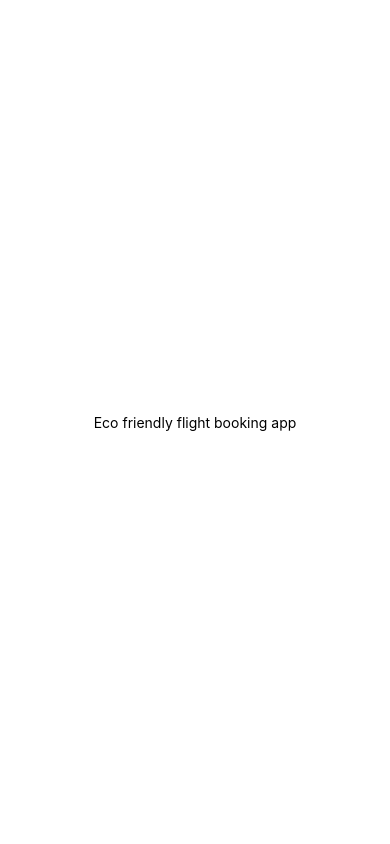
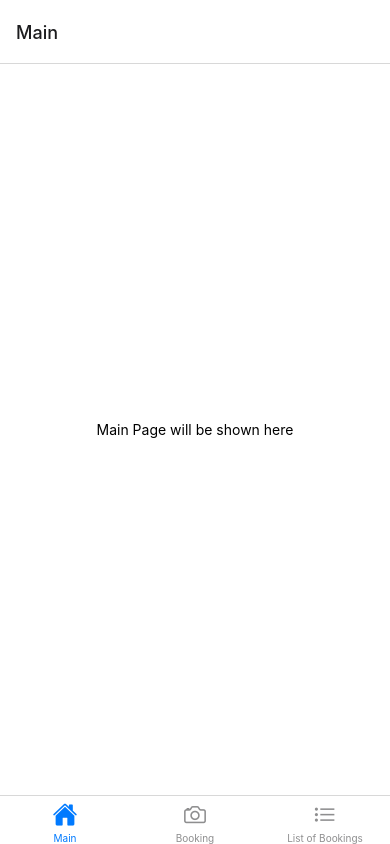
Before and after one commit to HeydarliAtabay/Eco_friendly_flight_booking, a React Native app in the folder eco_flight_app/: screen / in a window 390 px wide. Built offline with nearby package versions, Linux system fonts and the light colour scheme.

Commit message:
Empty pages; Bottom navigation

```diff
--- a/eco_flight_app/App.tsx
+++ b/eco_flight_app/App.tsx
@@ -1,20 +1,9 @@
-import { StatusBar } from 'expo-status-bar';
-import { StyleSheet, Text, View } from 'react-native';
+import MainContainer from "./src/Navigation/MainContainer";
 
 export default function App() {
   return (
-    <View style={styles.container}>
-      <Text>Eco friendly flight booking app</Text>
-      <StatusBar style="auto" />
-    </View>
+    <>
+      <MainContainer />
+    </>
   );
 }
-
-const styles = StyleSheet.create({
-  container: {
-    flex: 1,
-    backgroundColor: '#fff',
-    alignItems: 'center',
-    justifyContent: 'center',
-  },
-});
--- /dev/null
+++ b/eco_flight_app/src/Navigation/MainContainer.tsx
@@ -0,0 +1,58 @@
+import * as React from 'react'
+import { NavigationContainer } from '@react-navigation/native'
+import { createBottomTabNavigator } from '@react-navigation/bottom-tabs'
+import Ionicons from 'react-native-vector-icons/Ionicons'
+
+// Screens
+
+import MainPage from './Pages/MainPage'
+import ListOfBookingsPage from './Pages/ListOfBookings'
+import BookingPage from './Pages/BookingPage'
+
+// Screen names
+const MainName = "Main";
+const BookingName = "Booking";
+const ListName = "List of Bookings";
+
+const Tab = createBottomTabNavigator()
+
+
+export default function MainContainer() {
+    return (
+        <>
+            <NavigationContainer>
+                <Tab.Navigator
+                    initialRouteName={MainName}
+                    screenOptions={({ route }) => ({
+                        tabBarIcon: ({ focused, color, size }) => {
+                            let iconName;
+                            let rn = route.name;
+                            if (rn === MainName) {
+                                iconName = focused ? 'home' : 'home-outline'
+                            } else if (rn === BookingName) {
+                                iconName = focused ? 'camera' : 'camera-outline'
+                            } else if (rn === ListName) {
+                                iconName = focused ? 'list' : 'list-outline'
+                            }
+
+
+                            return <Ionicons name={iconName !== undefined ? iconName : ''} size={size} color={color} />
+                        },
+                    })}
+                // tabBarOptions={{
+                //     activeTintColor: '#385399',
+                //     inactiveTintColor: 'grey',
+                //     labelStyle: { paddingBottom: 5, fontSize: 10 },
+                // }}
+
+
+                >
+                    <Tab.Screen name={MainName} component={MainPage} />
+                    <Tab.Screen name={BookingName} component={BookingPage} />
+                    <Tab.Screen name={ListName} component={ListOfBookingsPage} />
+
+                </Tab.Navigator>
+            </NavigationContainer>
+        </>
+    )
+}
--- /dev/null
+++ b/eco_flight_app/src/Navigation/Pages/BookingPage.tsx
@@ -0,0 +1,20 @@
+import { StatusBar } from 'expo-status-bar';
+import { StyleSheet, Text, View } from 'react-native';
+
+export default function BookingPage() {
+    return (
+        <View style={styles.container}>
+            <Text>Booking page will be shown here</Text>
+            <StatusBar style="auto" />
+        </View>
+    );
+}
+
+const styles = StyleSheet.create({
+    container: {
+        flex: 1,
+        backgroundColor: '#fff',
+        alignItems: 'center',
+        justifyContent: 'center',
+    },
+});
--- /dev/null
+++ b/eco_flight_app/src/Navigation/Pages/ListOfBookings.tsx
@@ -0,0 +1,20 @@
+import { StatusBar } from 'expo-status-bar';
+import { StyleSheet, Text, View } from 'react-native';
+
+export default function ListOfBookingsPage() {
+    return (
+        <View style={styles.container}>
+            <Text>List of bookings will be shown here</Text>
+            <StatusBar style="auto" />
+        </View>
+    );
+}
+
+const styles = StyleSheet.create({
+    container: {
+        flex: 1,
+        backgroundColor: '#fff',
+        alignItems: 'center',
+        justifyContent: 'center',
+    },
+});
--- /dev/null
+++ b/eco_flight_app/src/Navigation/Pages/MainPage.tsx
@@ -0,0 +1,20 @@
+import { StatusBar } from 'expo-status-bar';
+import { StyleSheet, Text, View } from 'react-native';
+
+export default function MainPage() {
+  return (
+    <View style={styles.container}>
+      <Text>Main Page will be shown here</Text>
+      <StatusBar style="auto" />
+    </View>
+  );
+}
+
+const styles = StyleSheet.create({
+  container: {
+    flex: 1,
+    backgroundColor: '#fff',
+    alignItems: 'center',
+    justifyContent: 'center',
+  },
+});
```
Also changed, not shown: eco_flight_app/package.json (+11 -1 lines), eco_flight_app/src/Components/Login/Login.tsx (added, +20 -0 lines), 2 other files (tests, documents, lock files or other folders).
